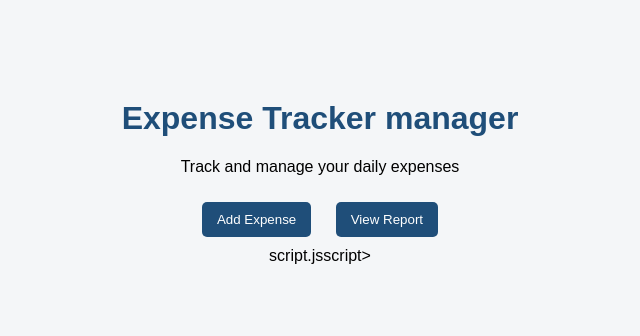
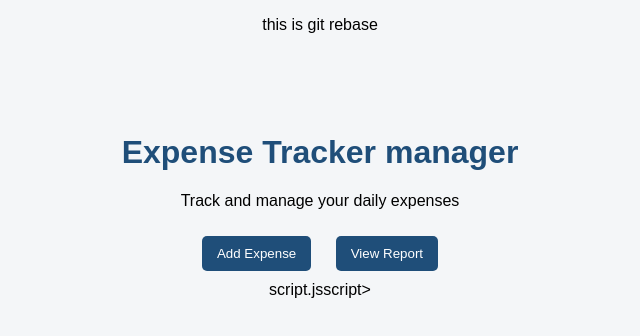
Before and after one commit to Sujithaa24/expense-tracker, a plain HTML site: page index.html in a window 1280 px wide. Shown: the whole page, without its empty margins (320-960 px from the left). Drawn offline with Linux system fonts and the light colour scheme.

Commit message:
Update index.html

```diff
--- a/index.html
+++ b/index.html
@@ -5,7 +5,7 @@
     <link rel="stylesheet" href="style.css">
 </head>
 <body>
-
+<p> this is git rebase </p>
     <div class="container">
         <h1>Expense Tracker manager </h1>
 
```
